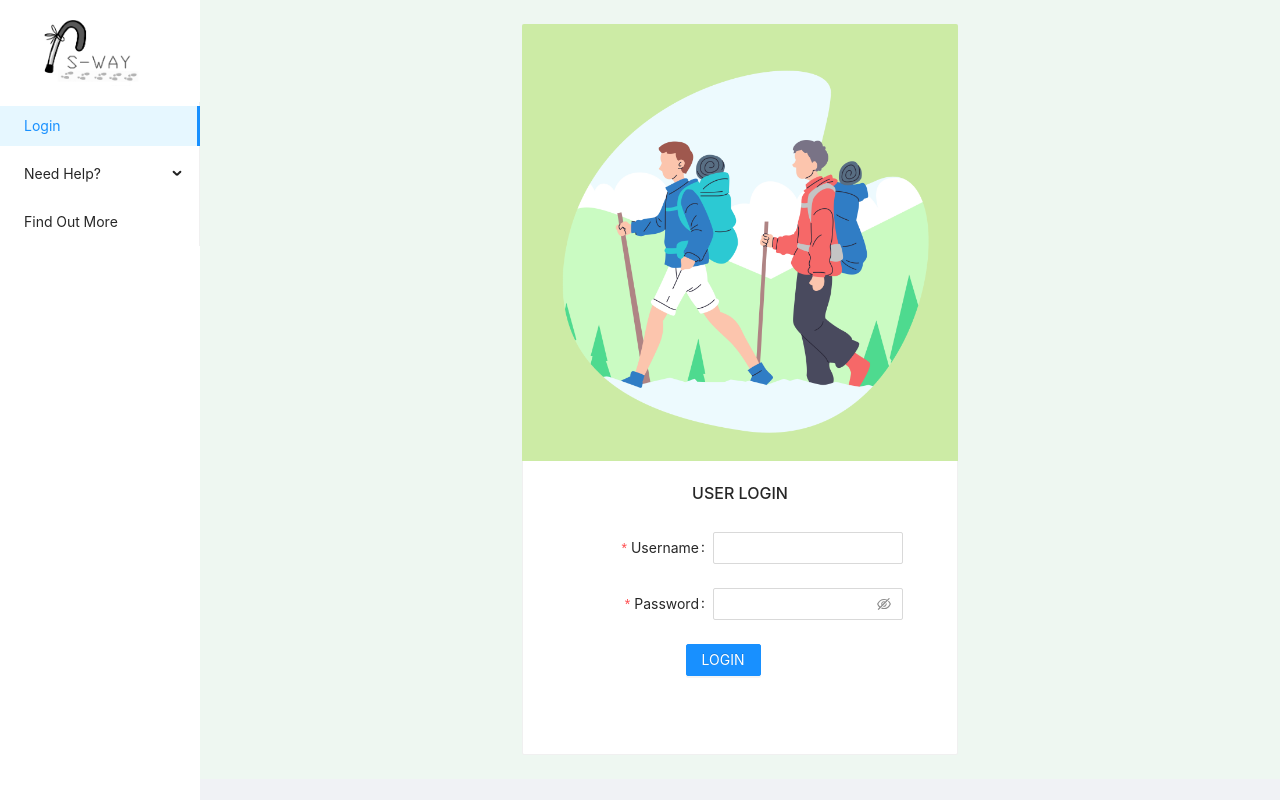
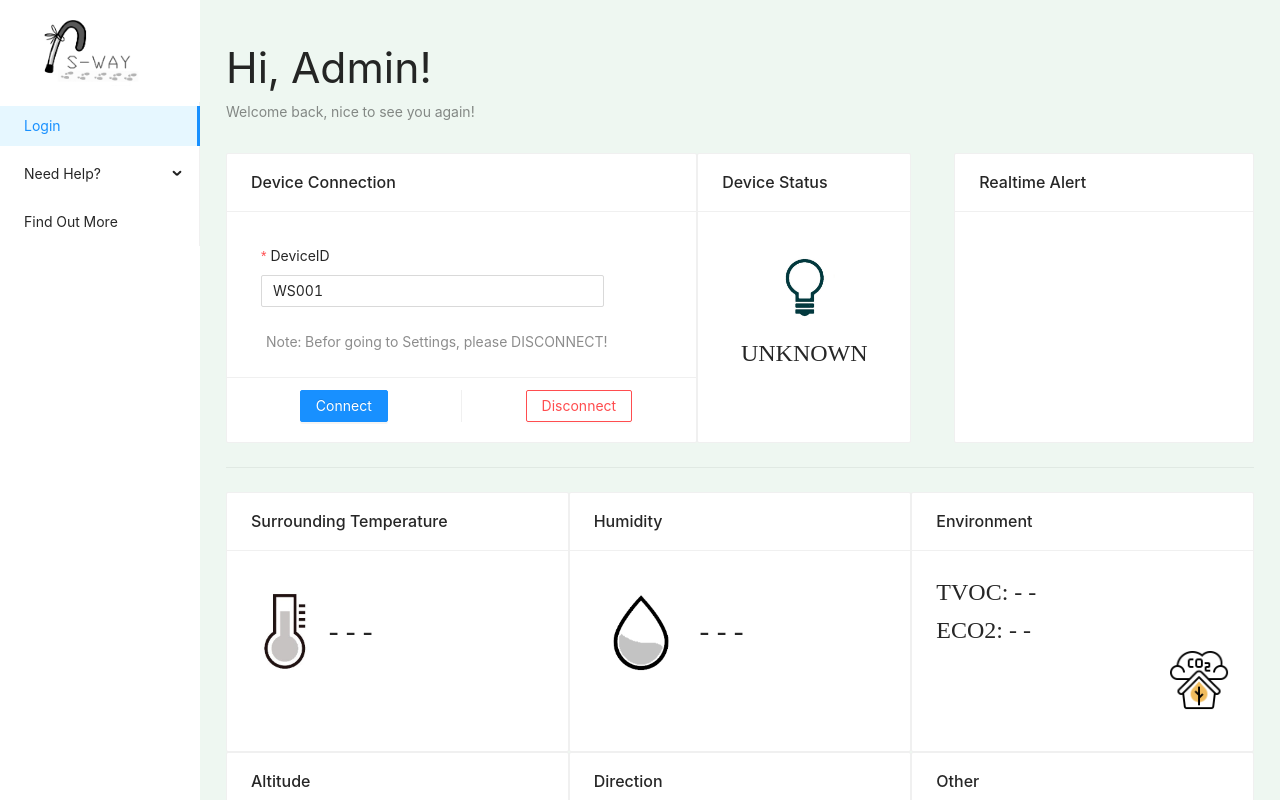
Before and after one commit to QAAQQQ/SWAY, a React (Create React App) app: page / in a window 1280 px wide. Shown: the top 800 px of the page. Built offline with nearby package versions, Linux system fonts and the light colour scheme.

Commit message:
add link to mongodb database

```diff
--- a/package.json
+++ b/package.json
@@ -2,13 +2,15 @@
   "name": "app",
   "version": "0.1.0",
   "private": true,
-  "homepage":"./",
+  "homepage": "./",
   "dependencies": {
     "@ant-design/icons": "^4.7.0",
     "@testing-library/jest-dom": "^5.16.2",
     "@testing-library/react": "^12.1.2",
     "@testing-library/user-event": "^13.5.0",
     "antd": "^4.18.6",
+    "axios": "^0.26.0",
+    "cors": "^2.8.5",
     "mqtt": "^4.3.5",
     "react": "^17.0.2",
     "react-dom": "^17.0.2",
--- a/src/App.js
+++ b/src/App.js
@@ -134,7 +134,15 @@ function SetDisplay(props) {
   console.log("page" + page)
   if (page === "login") {
     if (login === "Login") {
-      return <Login handleLogin={handleLogin} />
+      //return <Login handleLogin={handleLogin} />
+      return <Dashboard
+        tempH={props.tempH}
+        tempL={props.tempL}
+        tvocV={props.tvocV}
+        eco2V={props.eco2V}
+        limit={props.limit}
+      />
+
     } else {
       return <Dashboard
         tempH={props.tempH}
--- a/src/Dashboard.js
+++ b/src/Dashboard.js
@@ -3,6 +3,7 @@
 import React from "react";
 import { Row, Col, message, Typography, Divider, Card, Alert, Space, notification } from "antd";
 import mqtt from 'mqtt';
+import axios from 'axios'
 
 import Connect from './ConnectBoard'
 import Temperature from './TemperatureBoard'
@@ -85,9 +86,18 @@ class Dashboard extends React.Component {
                 }
                 switch (topic) {
                     case ("IC.embedded/SWAY/" + channel + "/5sec"):
-                        //console.log("5sec"+','+msg)
-                        //alert("topic 5sec")
                         var result = msg.split(",")
+                        var data = {
+                            temp:result[1],
+                            humidity:result[0],
+                            eco2:result[2],
+                            tvoc:result[3]
+                        }
+                        axios
+                            .post('http://localhost:8082/api/books',data)
+                            .catch(err => {
+                                console.log("Error in post record!");
+                              })
                         //ref:  s = str(humidity)+","+str(temp)+","+str(eco2)+","+str(tvoc) + ","+str(altitude)
                         this.setState({
                             humidity: Math.round(result[0] * 100) / 100,
@@ -268,9 +278,18 @@ class Dashboard extends React.Component {
                         break
                     // keep reporting error if not aware user
                     case ("IC.embedded/SWAY/" + channel + "/2sec"):
-                        //console.log("2sec"+','+msg)
                         var result = msg.split(",");
-                        //s = str(angle)+","+ direction
+                        var data2 = {
+                            dir:result[1],
+                            angle:result[0]
+                        }
+                        axios
+                            .post('http://localhost:8082/api/books',data2)
+                            .catch(err => {
+                                console.log("Error in CreateBook!");
+                              })
+
+
                         this.setState({
                             angle: Math.round(result[0] * 100) / 100,
                             direction: result[1]
```
Also changed, not shown: 1 other file (tests, documents, lock files or other folders).
